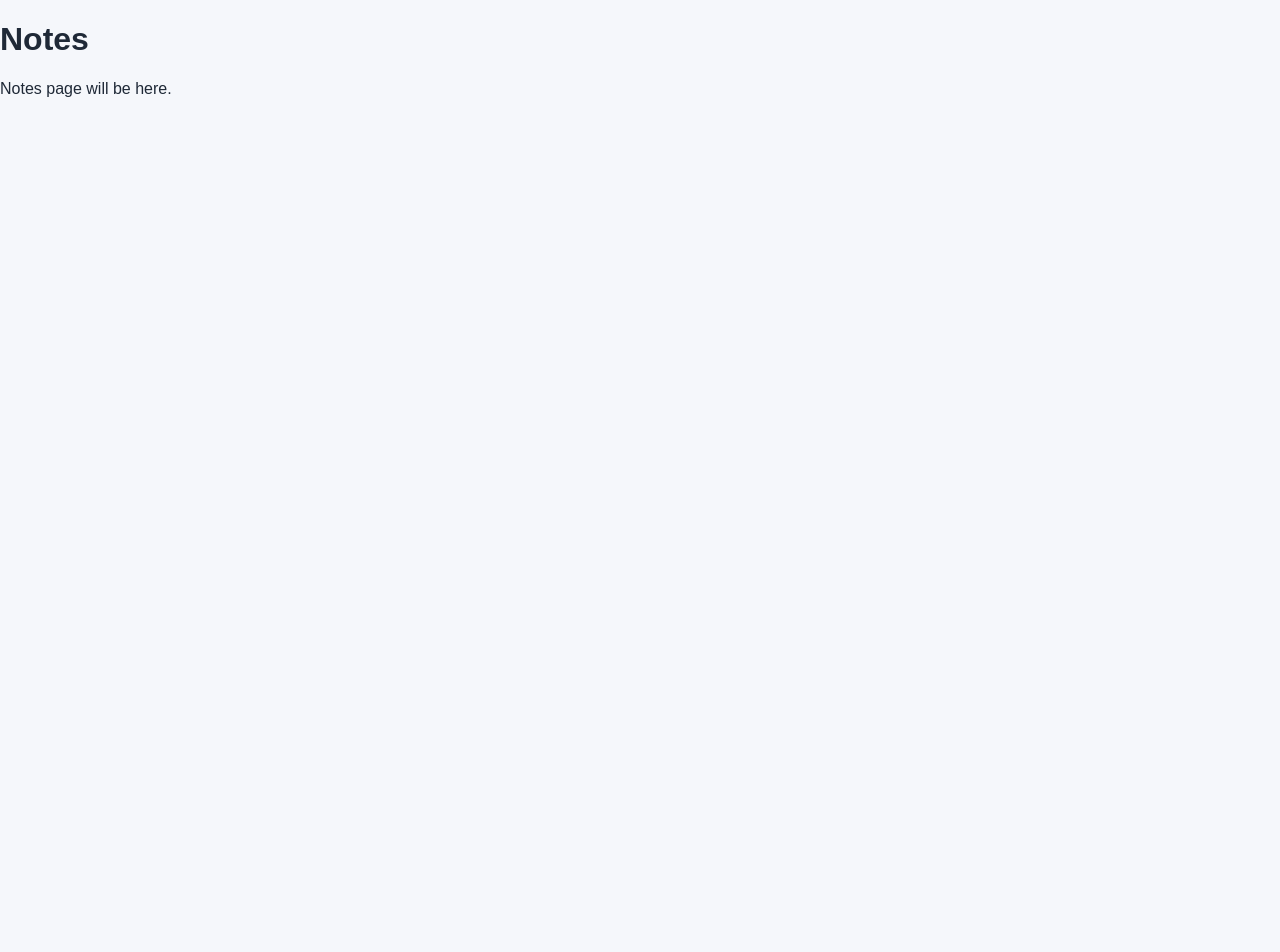
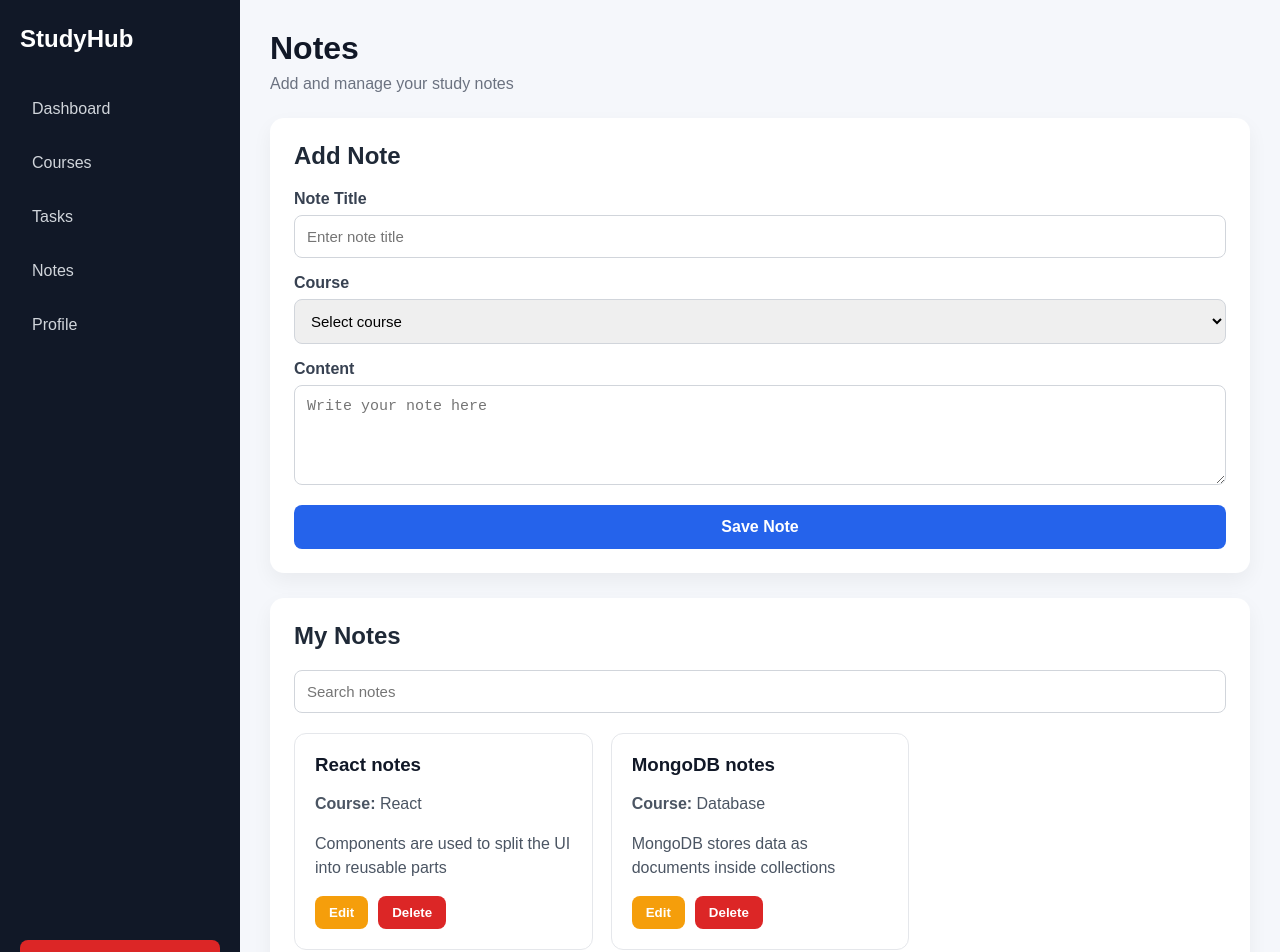
Before and after one commit to ayham-dot-jordan/project, a React (Vite) app in the folder client/: page /notes in a window 1280 px wide. Shown: the top 952 px of the page. Before the commit the page ends 800 px from the top, so only its background shows below. Built offline with nearby package versions, Linux system fonts and the light colour scheme.

Commit message:
Add notes page

```diff
--- a/client/src/index.css
+++ b/client/src/index.css
@@ -482,3 +482,7 @@ a {
     grid-template-columns: 1fr;
   }
 }
+
+.notes-search {
+  grid-template-columns: 1fr;
+}
--- a/client/src/pages/Notes.jsx
+++ b/client/src/pages/Notes.jsx
@@ -1,10 +1,215 @@
+import { useState } from "react"
+import DashboardLayout from "../components/DashboardLayout"
+
 function Notes() {
+  const courses = [
+    { id: 1, title: "React" },
+    { id: 2, title: "Backend" },
+    { id: 3, title: "Database" },
+  ]
+
+  const [notes, setNotes] = useState([
+    {
+      id: 1,
+      title: "React notes",
+      content: "Components are used to split the UI into reusable parts",
+      courseId: 1,
+    },
+    {
+      id: 2,
+      title: "MongoDB notes",
+      content: "MongoDB stores data as documents inside collections",
+      courseId: 3,
+    },
+  ])
+
+  const [formData, setFormData] = useState({
+    title: "",
+    content: "",
+    courseId: "",
+  })
+
+  const [editingId, setEditingId] = useState(null)
+  const [searchText, setSearchText] = useState("")
+
+  const handleChange = (e) => {
+    setFormData({
+      ...formData,
+      [e.target.name]: e.target.value,
+    })
+  }
+
+  const handleSubmit = (e) => {
+    e.preventDefault()
+
+    if (!formData.title) {
+      alert("Note title is required")
+      return
+    }
+
+    if (!formData.content) {
+      alert("Note content is required")
+      return
+    }
+
+    if (editingId) {
+      const updatedNotes = notes.map((note) => {
+        if (note.id === editingId) {
+          return {
+            ...note,
+            title: formData.title,
+            content: formData.content,
+            courseId: Number(formData.courseId),
+          }
+        }
+
+        return note
+      })
+
+      setNotes(updatedNotes)
+      setEditingId(null)
+    } else {
+      const newNote = {
+        id: Date.now(),
+        title: formData.title,
+        content: formData.content,
+        courseId: Number(formData.courseId),
+      }
+
+      setNotes([...notes, newNote])
+    }
+
+    setFormData({
+      title: "",
+      content: "",
+      courseId: "",
+    })
+  }
+
+  const handleEdit = (note) => {
+    setEditingId(note.id)
+
+    setFormData({
+      title: note.title,
+      content: note.content,
+      courseId: note.courseId,
+    })
+  }
+
+  const handleDelete = (id) => {
+    const confirmDelete = window.confirm("Are you sure you want to delete this note")
+
+    if (confirmDelete) {
+      const filteredNotes = notes.filter((note) => note.id !== id)
+      setNotes(filteredNotes)
+    }
+  }
+
+  const getCourseName = (courseId) => {
+    const course = courses.find((course) => course.id === Number(courseId))
+    return course ? course.title : "No course"
+  }
+
+  const filteredNotes = notes.filter((note) => {
+    const searchValue = searchText.toLowerCase()
+    const courseName = getCourseName(note.courseId).toLowerCase()
+
+    return (
+      note.title.toLowerCase().includes(searchValue) ||
+      note.content.toLowerCase().includes(searchValue) ||
+      courseName.includes(searchValue)
+    )
+  })
+
   return (
-    <div>
-      <h1>Notes</h1>
-      <p>Notes page will be here.</p>
-    </div>
-  );
+    <DashboardLayout>
+      <div className="page-header">
+        <h1>Notes</h1>
+        <p>Add and manage your study notes</p>
+      </div>
+
+      <div className="content-card">
+        <h2>{editingId ? "Edit Note" : "Add Note"}</h2>
+
+        <form onSubmit={handleSubmit} className="simple-form">
+          <div className="form-group">
+            <label>Note Title</label>
+            <input
+              type="text"
+              name="title"
+              placeholder="Enter note title"
+              value={formData.title}
+              onChange={handleChange}
+            />
+          </div>
+
+          <div className="form-group">
+            <label>Course</label>
+            <select name="courseId" value={formData.courseId} onChange={handleChange}>
+              <option value="">Select course</option>
+              {courses.map((course) => (
+                <option value={course.id} key={course.id}>
+                  {course.title}
+                </option>
+              ))}
+            </select>
+          </div>
+
+          <div className="form-group">
+            <label>Content</label>
+            <textarea
+              name="content"
+              placeholder="Write your note here"
+              value={formData.content}
+              onChange={handleChange}
+            ></textarea>
+          </div>
+
+          <button type="submit" className="full-button">
+            {editingId ? "Update Note" : "Save Note"}
+          </button>
+        </form>
+      </div>
+
+      <div className="content-card">
+        <h2>My Notes</h2>
+
+        <div className="filters-row notes-search">
+          <input
+            type="text"
+            placeholder="Search notes"
+            value={searchText}
+            onChange={(e) => setSearchText(e.target.value)}
+          />
+        </div>
+
+        <div className="cards-grid">
+          {filteredNotes.length === 0 ? (
+            <p>No notes found</p>
+          ) : (
+            filteredNotes.map((note) => (
+              <div className="item-card" key={note.id}>
+                <h3>{note.title}</h3>
+                <p>
+                  <strong>Course:</strong> {getCourseName(note.courseId)}
+                </p>
+                <p>{note.content}</p>
+
+                <div className="card-actions">
+                  <button onClick={() => handleEdit(note)} className="edit-button">
+                    Edit
+                  </button>
+                  <button onClick={() => handleDelete(note.id)} className="delete-button">
+                    Delete
+                  </button>
+                </div>
+              </div>
+            ))
+          )}
+        </div>
+      </div>
+    </DashboardLayout>
+  )
 }
 
-export default Notes;
+export default Notes
```
